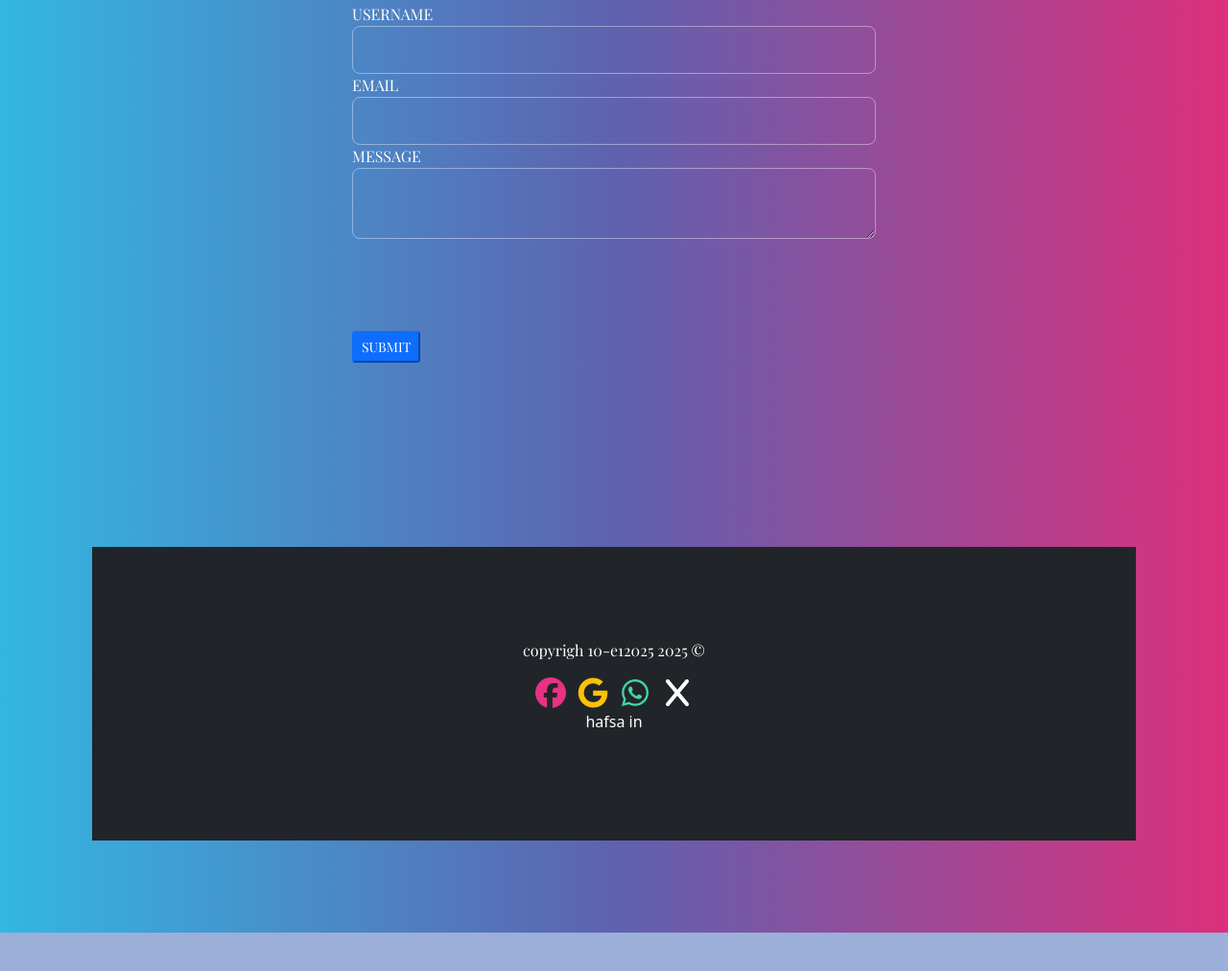
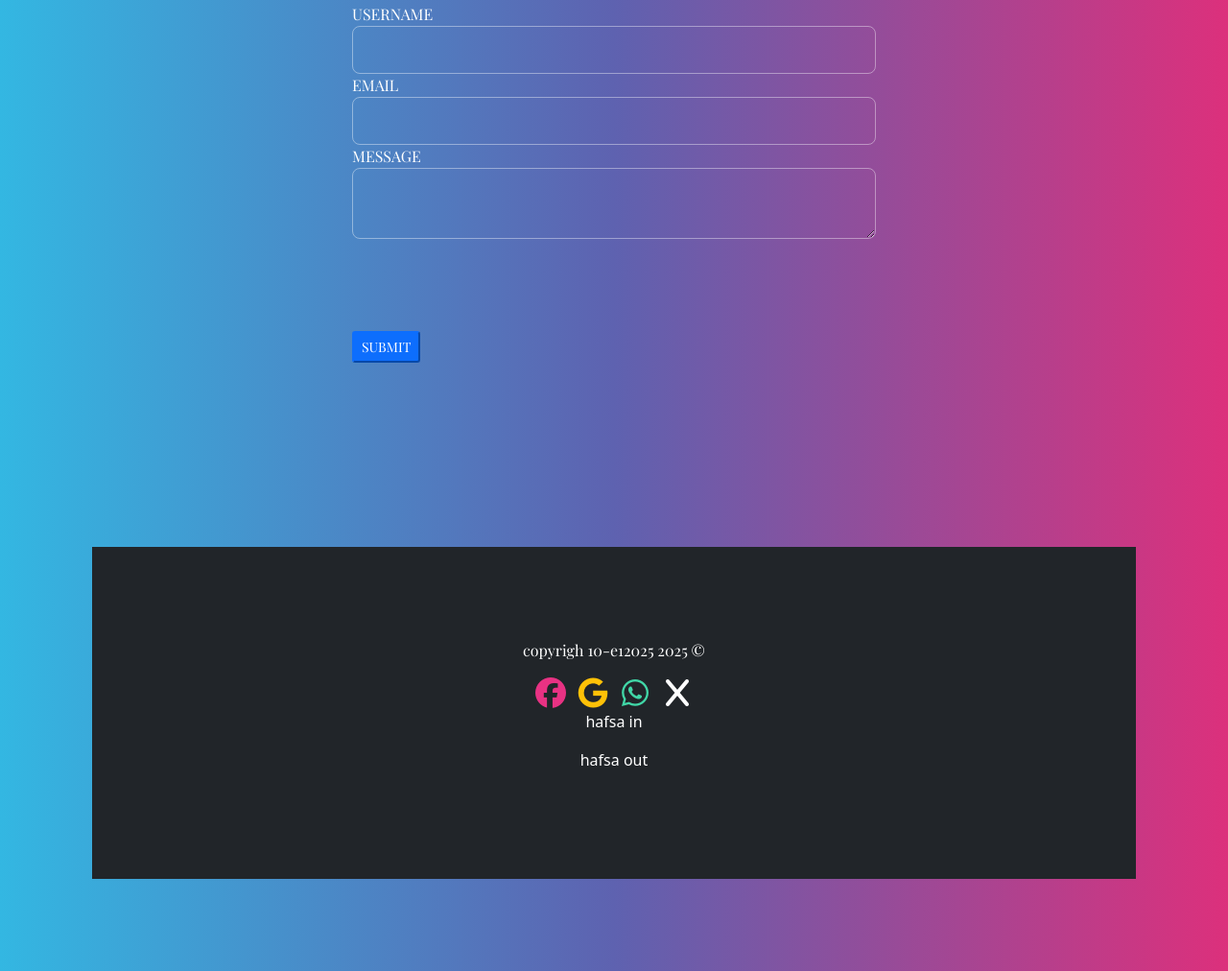
Before and after one commit to hafsakhanwaseem007/portfolio, a plain HTML site: page index.html in a window 1280 px wide. Shown: the part 2808-3820 px from the top of the page at 96% size. Before the commit the page ends 3780 px from the top, so only its background shows below. Drawn offline with nearby package versions, Linux system fonts and the light colour scheme; files that its build step writes are made by us from their sources; a web font is replaced by a local one.

Commit message:
add new paragraph

```diff
--- a/index.html
+++ b/index.html
@@ -323,6 +323,7 @@
          <i class="fa-solid fa-x  fa-2x "></i>
         </div>
 <p>hafsa in</p>
+<p>hafsa out</p>
     </div>
 </footer>
 <script src="https://cdnjs.cloudflare.com/ajax/libs/popper.js/2.9.2/umd/popper.min.js"></script>
```
